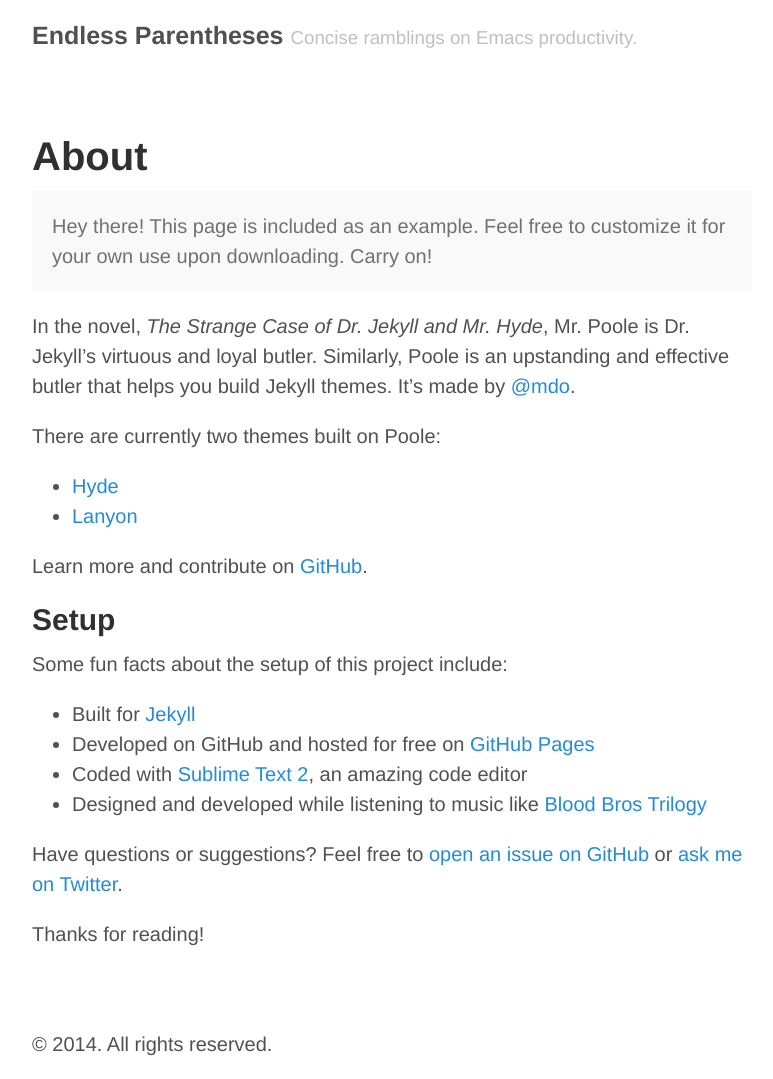
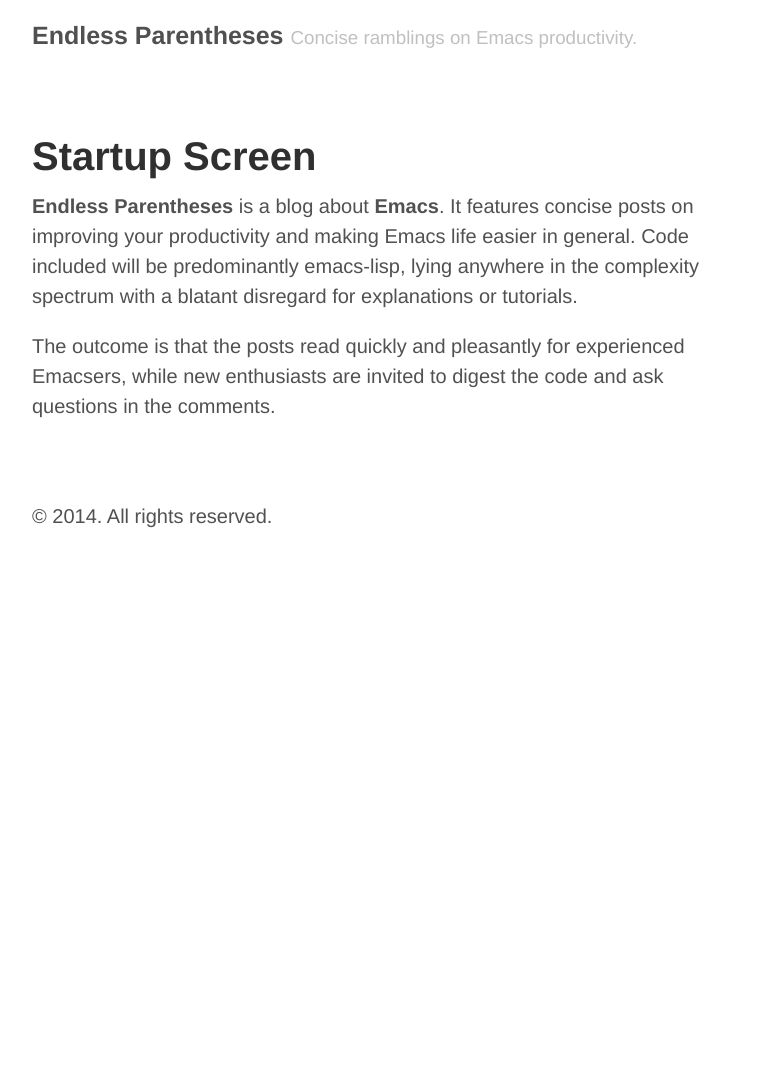
Before and after one commit to Malabarba/EndlessParentheses, a Jekyll site: the page built from about.html, in a window 1280 px wide. Shown: the whole page, without its empty margins (248-1021 px from the left). Built offline with Jekyll 4.4.1, drawn with Linux system fonts in a browser that asks for light colours; Markdown is read by kramdown in place of the engine named in the settings; after the commit the page ends 900 px from its top, so only the background shows below that.

Commit message:
First post and About page

```diff
--- a/_config.yml
+++ b/_config.yml
@@ -19,9 +19,7 @@
   email:          bruce.connor.am@gmail.com
 
 # Content
-excerpt_separator: "
-
-"
+excerpt_separator: "</p>"
 lsi:              true
 
 # Custom vars
--- /dev/null
+++ b/about.html
@@ -0,0 +1,23 @@
+---
+title: "Startup Screen"
+date: 2014-06-26
+layout: page
+tags: emacs lisp
+published: true
+permalink: "about.html"
+excerpt_separator: ""
+---
+<p>
+<b>Endless Parentheses</b> is a blog about <b>Emacs</b>. It features
+ concise posts on improving your productivity and making
+ Emacs life easier in general. Code included will be
+ predominantly emacs-lisp, lying anywhere in the complexity
+ spectrum with a blatant disregard for explanations or
+ tutorials.
+</p>
+
+<p>
+The outcome is that the posts read quickly and pleasantly
+for experienced Emacsers, while new enthusiasts are invited
+to digest the code and ask questions in the comments.
+</p>
--- a/about.md
+++ /dev/null
@@ -1,30 +0,0 @@
----
-layout: page
-title: About
----
-
-<p class="message">
-  Hey there! This page is included as an example. Feel free to customize it for your own use upon downloading. Carry on!
-</p>
-
-In the novel, *The Strange Case of Dr. Jekyll and Mr. Hyde*, Mr. Poole is Dr. Jekyll's virtuous and loyal butler. Similarly, Poole is an upstanding and effective butler that helps you build Jekyll themes. It's made by [@mdo](https://twitter.com/mdo).
-
-There are currently two themes built on Poole:
-
-* [Hyde](http://hyde.getpoole.com)
-* [Lanyon](http://lanyon.getpoole.com)
-
-Learn more and contribute on [GitHub](https://github.com/poole).
-
-## Setup
-
-Some fun facts about the setup of this project include:
-
-* Built for [Jekyll](http://jekyllrb.com)
-* Developed on GitHub and hosted for free on [GitHub Pages](https://pages.github.com)
-* Coded with [Sublime Text 2](http://sublimetext.com), an amazing code editor
-* Designed and developed while listening to music like [Blood Bros Trilogy](https://soundcloud.com/maddecent/sets/blood-bros-series)
-
-Have questions or suggestions? Feel free to [open an issue on GitHub](https://github.com/poole/issues/new) or [ask me on Twitter](https://twitter.com/mdo).
-
-Thanks for reading!
```
Also changed, not shown: _posts/2013-12-31-whats-jekyll.md (deleted, +0 -19 lines), _posts/2014-01-01-example-content.md (deleted, +0 -138 lines), _posts/2014-01-02-introducing-poole.md (deleted, +0 -40 lines), _posts/2014-06-26-init-org-Without-org-mode.html (added, +84 -0 lines).
